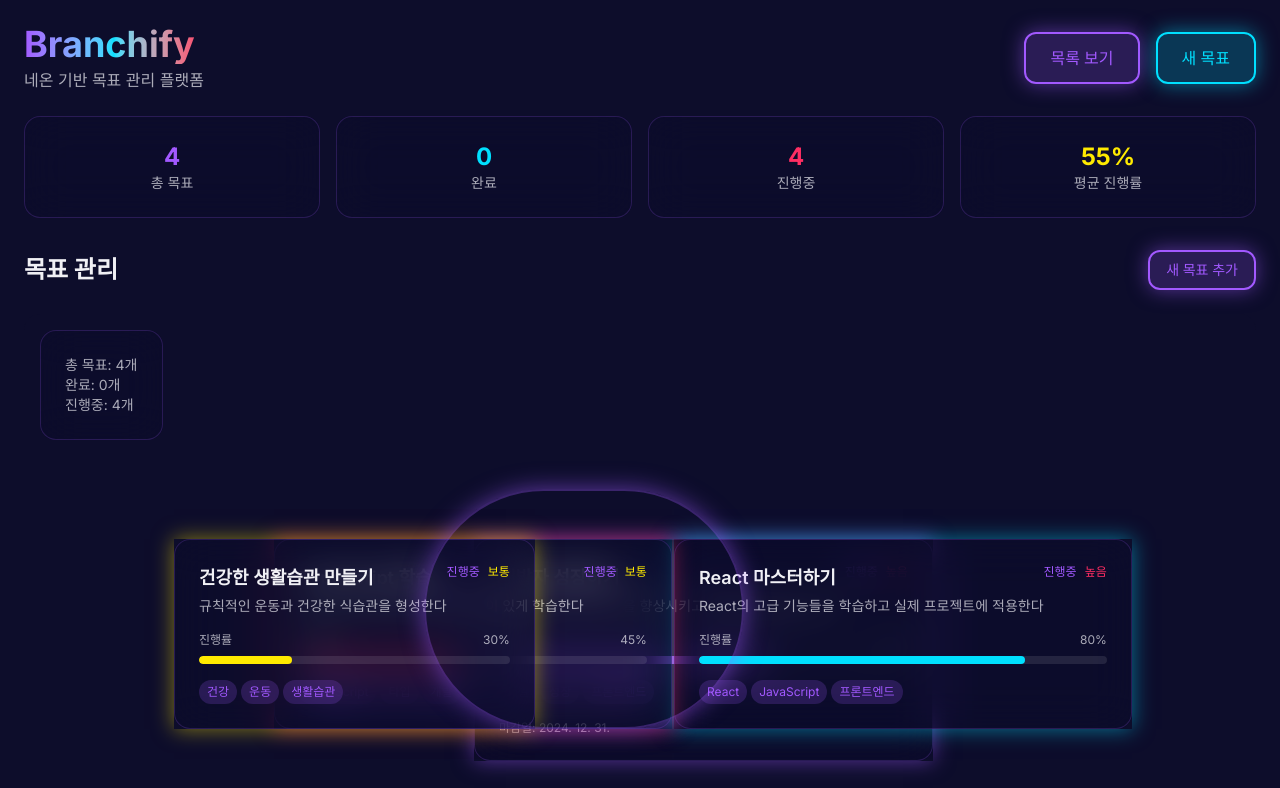
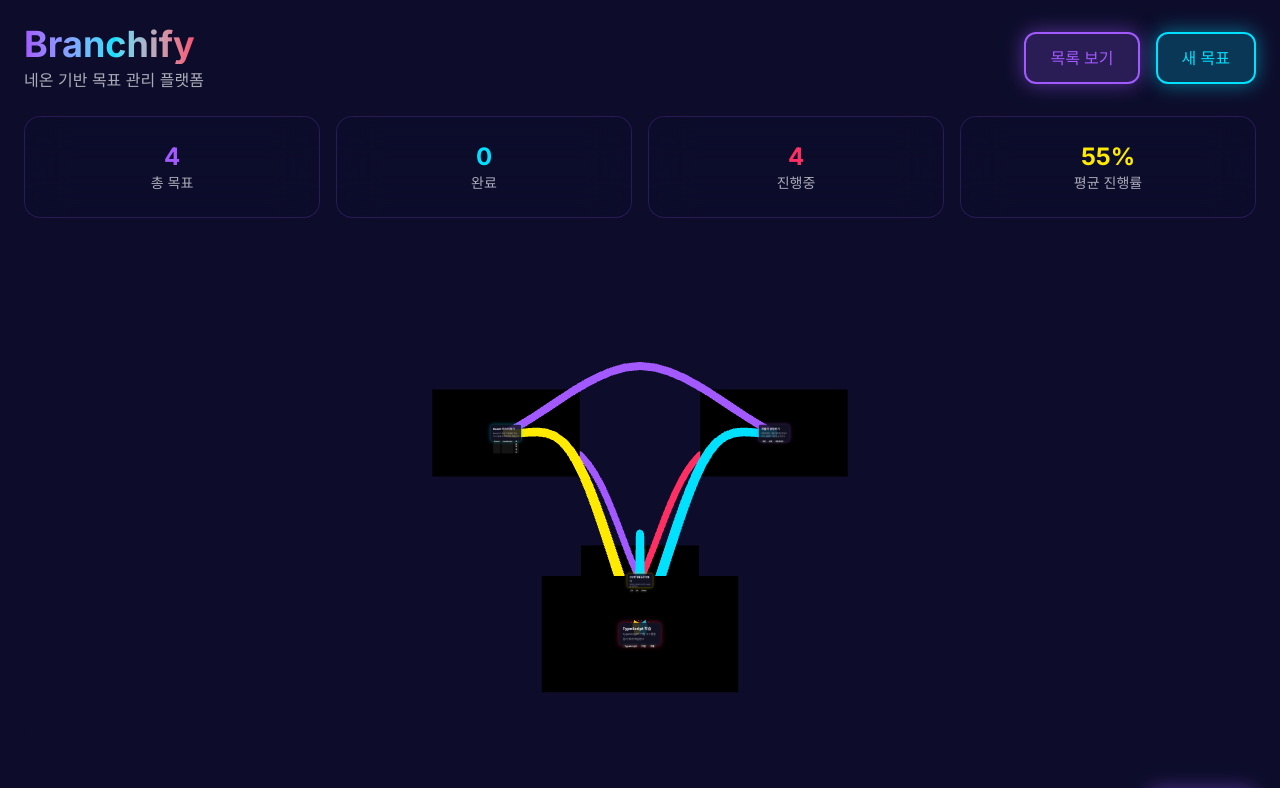
Before and after one commit to sjwoo1999/branchify, a Next.js app: page / in a window 1280 px wide. Shown: the top 788 px of the page. Built offline with nearby package versions, Linux system fonts and the light colour scheme.

Commit message:
feat: 3D neon goal network map

```diff
--- a/package.json
+++ b/package.json
@@ -9,11 +9,14 @@
     "lint": "next lint"
   },
   "dependencies": {
+    "@react-three/drei": "^10.3.0",
+    "@react-three/fiber": "^9.1.4",
     "axios": "^1.10.0",
     "framer-motion": "^12.19.2",
     "next": "15.3.4",
     "react": "^19.0.0",
-    "react-dom": "^19.0.0"
+    "react-dom": "^19.0.0",
+    "three": "^0.177.0"
   },
   "devDependencies": {
     "@eslint/eslintrc": "^3",
@@ -21,6 +24,7 @@
     "@types/node": "^20",
     "@types/react": "^19",
     "@types/react-dom": "^19",
+    "@types/three": "^0.177.0",
     "eslint": "^9",
     "eslint-config-next": "15.3.4",
     "tailwindcss": "^4",
--- a/src/app/page.tsx
+++ b/src/app/page.tsx
@@ -2,7 +2,7 @@
 
 import React, { useState } from 'react';
 import { motion } from 'framer-motion';
-import { Goal, CreateGoalRequest } from '@/types';
+import { Goal, CreateGoalRequest, UpdateGoalRequest } from '@/types';
 import { useGoal } from '@/hooks/useGoal';
 import { useRoutine } from '@/hooks/useRoutine';
 import GoalMap from '@/features/goal/GoalMap';
@@ -10,6 +10,7 @@ import GoalCard from '@/features/goal/GoalCard';
 import GoalEditor from '@/features/goal/GoalEditor';
 import GlassCard from '@/components/GlassCard';
 import NeonButton from '@/components/NeonButton';
+import Goal3DMap from '@/features/goal/Goal3DMap';
 
 // 샘플 데이터
 const sampleGoals: Goal[] = [
@@ -85,13 +86,17 @@ export default function HomePage() {
   const loading = false;
   const error = null;
 
-  const handleCreateGoal = async (goalData: CreateGoalRequest) => {
+  const handleCreateGoal = async (goalData: CreateGoalRequest | UpdateGoalRequest) => {
+    // CreateGoalRequest만 처리
+    if (!('title' in goalData) || typeof goalData.title !== 'string') return;
     console.log('새 목표 생성:', goalData);
     setIsEditorOpen(false);
     // 실제로는 createGoal(goalData) 호출
   };
 
-  const handleUpdateGoal = async (goalData: any) => {
+  const handleUpdateGoal = async (goalData: CreateGoalRequest | UpdateGoalRequest) => {
+    // UpdateGoalRequest만 처리
+    if (!('id' in goalData)) return;
     console.log('목표 수정:', goalData);
     setIsEditorOpen(false);
     setEditingGoal(null);
@@ -118,7 +123,7 @@ export default function HomePage() {
     setEditingGoal(null);
   };
 
-  const todayRoutines = []; // getTodayRoutines();
+  const todayRoutines: any[] = []; // getTodayRoutines();
   const completedToday = []; // getCompletedToday();
 
   return (
@@ -189,6 +194,11 @@ export default function HomePage() {
               <div className="text-sm text-glass-white/70">평균 진행률</div>
             </GlassCard>
           </motion.div>
+
+          {/* 3D 네트워크 목표 맵 샘플 */}
+          <div className="mb-10">
+            <Goal3DMap goals={goals.slice(0, 4)} />
+          </div>
 
           {/* Today's Routines */}
           {todayRoutines.length > 0 && (
@@ -293,7 +303,7 @@ export default function HomePage() {
         isOpen={isEditorOpen}
         onClose={closeEditor}
         onSave={editingGoal ? handleUpdateGoal : handleCreateGoal}
-        goal={editingGoal}
+        goal={editingGoal ?? undefined}
         loading={loading}
       />
 
--- /dev/null
+++ b/src/features/goal/Goal3DMap.tsx
@@ -0,0 +1,102 @@
+import React from 'react';
+import { Canvas } from '@react-three/fiber';
+import { OrbitControls, Html } from '@react-three/drei';
+import * as THREE from 'three';
+import { Goal } from '@/types';
+
+// 4개 카드의 3D 위치를 계산 (정사면체 형태)
+const get3DPositions = (): [number, number, number][] => [
+  [2, 1, 0],
+  [-2, 1, 0],
+  [0, -1.5, 2],
+  [0, -1.5, -2],
+];
+
+// 네온 라인(간단한 TubeGeometry)
+function NeonLine({ start, end, color = '#A259FF' }: { start: [number, number, number]; end: [number, number, number]; color?: string }) {
+  const curve = React.useMemo(() => new THREE.CatmullRomCurve3([
+    new THREE.Vector3(...start),
+    new THREE.Vector3(
+      (start[0] + end[0]) / 2,
+      (start[1] + end[1]) / 2 + 1,
+      (start[2] + end[2]) / 2
+    ),
+    new THREE.Vector3(...end),
+  ]), [start, end]);
+  const tube = React.useMemo(() => new THREE.TubeGeometry(curve, 20, 0.06, 8, false), [curve]);
+  return (
+    <mesh geometry={tube}>
+      <meshBasicMaterial color={color} toneMapped={false} />
+    </mesh>
+  );
+}
+
+// 3D 카드(Plane + Html 오버레이)
+function GoalCard3D({ goal, position }: { goal: Goal; position: [number, number, number] }) {
+  return (
+    <group position={position}>
+      {/* 카드 Plane */}
+      <mesh>
+        <planeGeometry args={[2.2, 1.3]} />
+        <meshStandardMaterial color="#18182b" roughness={0.3} metalness={0.7} />
+      </mesh>
+      {/* 카드 내용: Html 오버레이 */}
+      <Html center style={{ pointerEvents: 'auto' }} distanceFactor={1.2}>
+        <div
+          style={{
+            width: 200,
+            height: 110,
+            borderRadius: 16,
+            background: 'rgba(20,20,40,0.85)',
+            boxShadow: `0 0 24px ${goal.color === 'purple' ? '#A259FF' : goal.color === 'cyan' ? '#00E0FF' : goal.color === 'pink' ? '#FF2E63' : '#FFEA00'}80`,
+            border: `1.5px solid ${goal.color === 'purple' ? '#A259FF' : goal.color === 'cyan' ? '#00E0FF' : goal.color === 'pink' ? '#FF2E63' : '#FFEA00'}40`,
+            color: '#F0F0F5',
+            padding: 16,
+            fontFamily: 'Poppins, Inter, sans-serif',
+            fontWeight: 600,
+            fontSize: 16,
+            display: 'flex',
+            flexDirection: 'column',
+            justifyContent: 'space-between',
+            pointerEvents: 'auto',
+          }}
+        >
+          <div style={{ fontWeight: 700, fontSize: 18, marginBottom: 4 }}>{goal.title}</div>
+          <div style={{ fontWeight: 400, fontSize: 13, opacity: 0.7, marginBottom: 8 }}>{goal.description}</div>
+          <div style={{ height: 6, width: '100%', background: '#222', borderRadius: 4, overflow: 'hidden', marginBottom: 6 }}>
+            <div style={{ width: `${goal.progress}%`, height: '100%', background: goal.color === 'purple' ? '#A259FF' : goal.color === 'cyan' ? '#00E0FF' : goal.color === 'pink' ? '#FF2E63' : '#FFEA00', borderRadius: 4, boxShadow: `0 0 8px ${goal.color === 'purple' ? '#A259FF' : goal.color === 'cyan' ? '#00E0FF' : goal.color === 'pink' ? '#FF2E63' : '#FFEA00'}80` }} />
+          </div>
+          <div style={{ display: 'flex', gap: 6 }}>
+            {goal.tags.slice(0, 3).map((tag, i) => (
+              <span key={i} style={{ fontSize: 11, background: '#3336', borderRadius: 8, padding: '2px 8px' }}>{tag}</span>
+            ))}
+          </div>
+        </div>
+      </Html>
+    </group>
+  );
+}
+
+export default function Goal3DMap({ goals }: { goals: Goal[] }) {
+  const positions: [number, number, number][] = get3DPositions();
+  return (
+    <div style={{ width: '100%', height: 500, borderRadius: 24, overflow: 'hidden', background: '#0D0D2B' }}>
+      <Canvas camera={{ position: [0, 0, 8], fov: 50 }} shadows>
+        <ambientLight intensity={0.7} />
+        <pointLight position={[10, 10, 10]} intensity={0.7} />
+        <OrbitControls enablePan enableZoom enableRotate />
+        {/* 카드 노드 */}
+        {goals.slice(0, 4).map((goal, i) => (
+          <GoalCard3D key={goal.id} goal={goal} position={positions[i]} />
+        ))}
+        {/* 네온 라인 (모든 쌍 연결) */}
+        <NeonLine start={positions[0]} end={positions[1]} color="#A259FF" />
+        <NeonLine start={positions[0]} end={positions[2]} color="#00E0FF" />
+        <NeonLine start={positions[0]} end={positions[3]} color="#FF2E63" />
+        <NeonLine start={positions[1]} end={positions[2]} color="#FFEA00" />
+        <NeonLine start={positions[1]} end={positions[3]} color="#A259FF" />
+        <NeonLine start={positions[2]} end={positions[3]} color="#00E0FF" />
+      </Canvas>
+    </div>
+  );
+}
--- a/src/features/goal/GoalMap.tsx
+++ b/src/features/goal/GoalMap.tsx
@@ -209,22 +209,6 @@ const GoalMap: React.FC<GoalMapProps> = ({
         ))}
       </AnimatePresence>
 
-      {/* 중심 노드 강조 */}
-      {centerNode && (
-        <motion.div
-          className="absolute inset-0 pointer-events-none"
-          style={{
-            left: centerNode.x - 150,
-            top: centerNode.y - 125,
-          }}
-          initial={{ scale: 0 }}
-          animate={{ scale: 1 }}
-          transition={{ duration: 1, delay: 0.5 }}
-        >
-          <div className="w-80 h-60 border-2 border-neon-purple/30 rounded-full glow-pulse" />
-        </motion.div>
-      )}
-
       {/* 컨트롤 버튼들 */}
       <div className="absolute bottom-4 right-4 flex gap-2">
         <NeonButton
```
Also changed, not shown: 1 other file (tests, documents, lock files or other folders).
